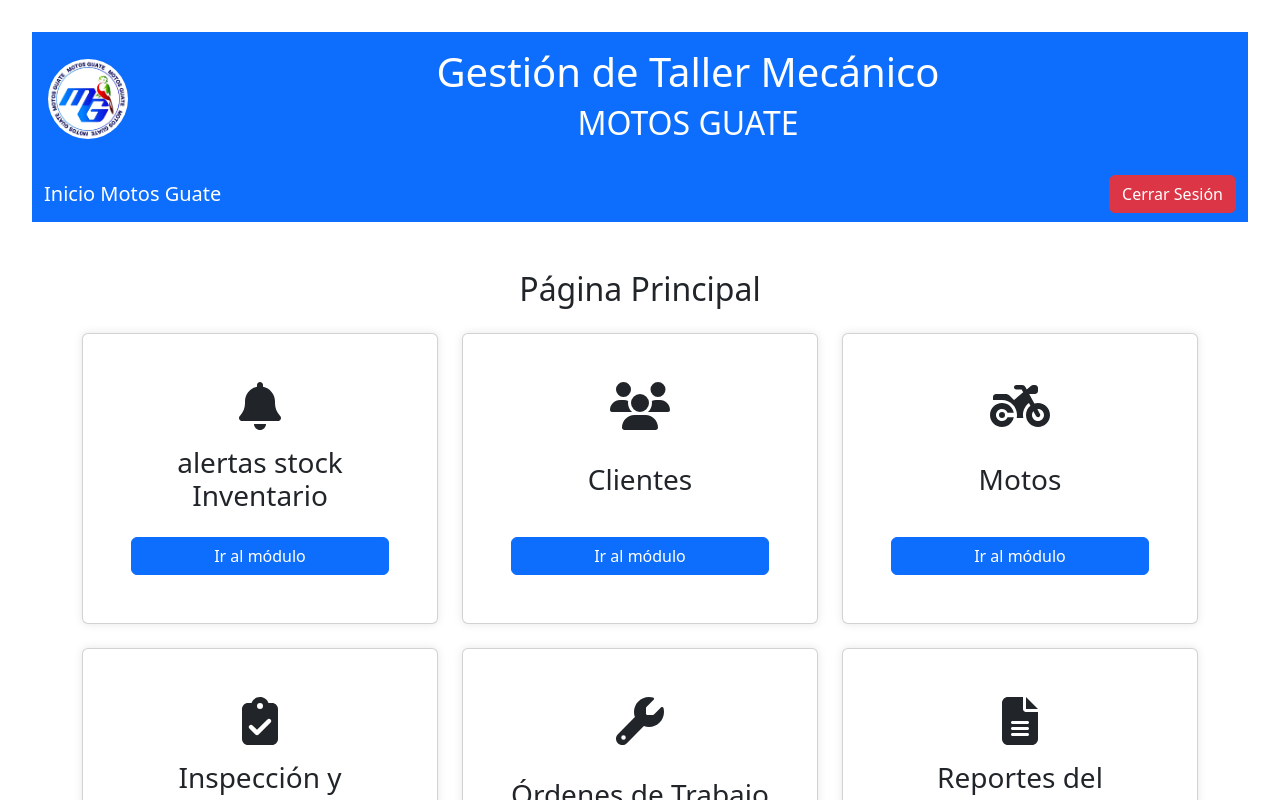
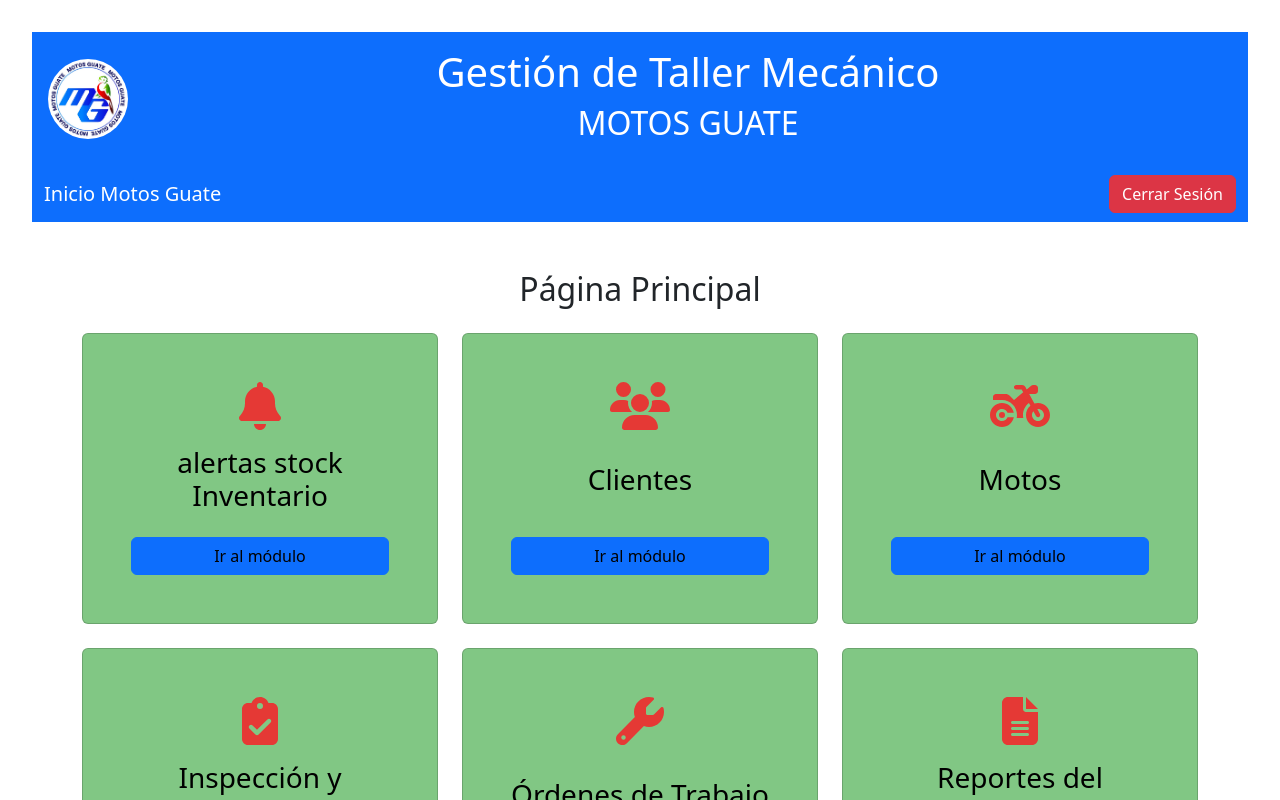
Before and after one commit to ladyjesus123/gestion_taller_motos, a React (Vite) app in the folder frontend/: page /home in a window 1280 px wide. Shown: the top 800 px of the page. Built offline with nearby package versions, Linux system fonts and the light colour scheme; sample sign-in values are in the browser's storage.

Commit message:
correccion de disenio del frontend

```diff
--- a/frontend/src/pages/DetallesReporte.jsx
+++ b/frontend/src/pages/DetallesReporte.jsx
@@ -13,19 +13,55 @@
     const generarPDF = () => {
         const doc = new jsPDF();
 
-        // Título del documento
-        doc.setFontSize(18);
-        doc.text(`Ticket de Costos - Orden ID: ${reporte.ordenTrabajo.id_orden}`, 10, 20);
+        // Colores personalizados de la empresa
+        const verdeSuave = '#81c784';
+        const rojo = '#e53935';
+        const azulOscuro = '#1e88e5';
 
-        // Detalles del reporte
+        // Establecer el encabezado
+        doc.setFontSize(22);
+        doc.setTextColor(azulOscuro);
+        doc.text('Ticket de Costos - Orden de Trabajo', 10, 20);
+        doc.setFontSize(14);
+        doc.setTextColor('#000000');
+        doc.text(`Orden ID: ${reporte.ordenTrabajo.id_orden}`, 10, 30);
+
+        // Dibujar una línea bajo el título
+        doc.setDrawColor(azulOscuro);
+        doc.line(10, 32, 200, 32);
+
+        // Sección de detalles del reporte
+        doc.setFontSize(16);
+        doc.setTextColor(verdeSuave);
+        doc.text('Detalles del Reporte:', 10, 45);
+
         doc.setFontSize(12);
-        doc.text(`Diagnóstico Inicial: ${reporte.diagnostico_inicial || 'N/A'}`, 10, 40);
-        doc.text(`Procesos Realizados: ${reporte.procesos_realizados || 'N/A'}`, 10, 50);
-        doc.text(`Fecha de Recepción: ${reporte.fecha_hora_recepcion || 'N/A'}`, 10, 60);
-        doc.text(`Fecha de Entrega: ${reporte.fecha_hora_entrega || 'N/A'}`, 10, 70);
-        const costoTotal = parseFloat(reporte.costo_total) || 0.00; // Convierte a número o usa 0.00 si no es válido
-        doc.text(`Costo Total: Q${costoTotal.toFixed(2)}`, 10, 80);
-        doc.text(`Observaciones Finales: ${reporte.observaciones_finales || 'N/A'}`, 10, 90);
+        doc.setTextColor('#000000');
+        doc.setFillColor(verdeSuave);
+        doc.rect(10, 50, 190, 8, 'F');
+        doc.setTextColor('#FFFFFF');
+        doc.text(`Diagnóstico Inicial: ${reporte.diagnostico_inicial || 'N/A'}`, 12, 55);
+
+        doc.setTextColor('#000000');
+        doc.text(`Procesos Realizados: ${reporte.procesos_realizados || 'N/A'}`, 10, 70);
+        doc.text(`Fecha de Recepción: ${reporte.fecha_hora_recepcion || 'N/A'}`, 10, 80);
+        doc.text(`Fecha de Entrega: ${reporte.fecha_hora_entrega || 'N/A'}`, 10, 90);
+        const costoTotal = parseFloat(reporte.costo_total) || 0.00;
+        doc.setTextColor(rojo);
+        doc.text(`Costo Total: Q${costoTotal.toFixed(2)}`, 10, 100);
+
+        doc.setTextColor('#000000');
+        doc.text(`Observaciones Finales: ${reporte.observaciones_finales || 'N/A'}`, 10, 110);
+
+        // Información de la orden de trabajo
+        doc.setFontSize(16);
+        doc.setTextColor(verdeSuave);
+        doc.text('Información de la Orden de Trabajo:', 10, 125);
+
+        doc.setFontSize(12);
+        doc.setTextColor('#000000');
+        doc.text(`ID de la Orden: ${reporte.ordenTrabajo.id_orden}`, 10, 135);
+        doc.text(`Tipo de Servicio: ${reporte.ordenTrabajo.tipo_servicio}`, 10, 145);
 
         // Guardar el PDF con un nombre específico
         doc.save(`Ticket_Costos_Orden_${reporte.ordenTrabajo.id_orden}.pdf`);
--- a/frontend/src/pages/Home.jsx
+++ b/frontend/src/pages/Home.jsx
@@ -1,7 +1,6 @@
 import React from 'react';
 import { useNavigate } from 'react-router-dom';
 import 'bootstrap/dist/css/bootstrap.min.css';
-import '../assets/Home.css';
 import { FontAwesomeIcon } from '@fortawesome/react-fontawesome';
 import { faBell, faUsers, faMotorcycle, faClipboardCheck, faWrench, faBox, faFileAlt, faUserShield } from '@fortawesome/free-solid-svg-icons';
 
@@ -26,13 +25,29 @@
       <div className="row">
         {modules.map((module) => (
           <div key={module.name} className="col-md-4 mb-4">
-            <div className="card h-100">
+            <div
+              className="card h-100"
+              style={{
+                backgroundColor: '#81c784', // Verde más suave
+                color: '#000000', // Texto negro
+              }}
+            >
               <div className="card-body d-flex flex-column justify-content-between">
                 <div className="text-center mb-3">
-                  <FontAwesomeIcon icon={module.icon} size="3x" />
+                  <FontAwesomeIcon
+                    icon={module.icon}
+                    size="3x"
+                    style={{ color: '#e53935' }} // Icono rojo
+                  />
                 </div>
-                <h3 className="card-title text-center">{module.name}</h3>
-                <button className="btn btn-primary mt-3" onClick={() => navigate(module.path)}>Ir al módulo</button>
+                <h3 className="card-title text-center" style={{ color: '#000000' }}>{module.name}</h3>
+                <button
+                  className="btn btn-primary mt-3"
+                  style={{ color: '#000000' }}
+                  onClick={() => navigate(module.path)}
+                >
+                  Ir al módulo
+                </button>
               </div>
             </div>
           </div>
```
Also changed, not shown: 2 other files (tests, documents, lock files or other folders).
